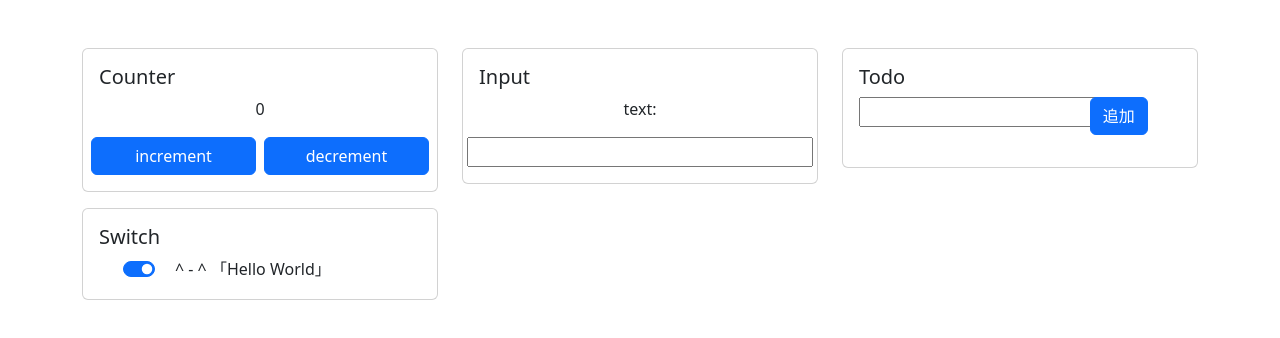
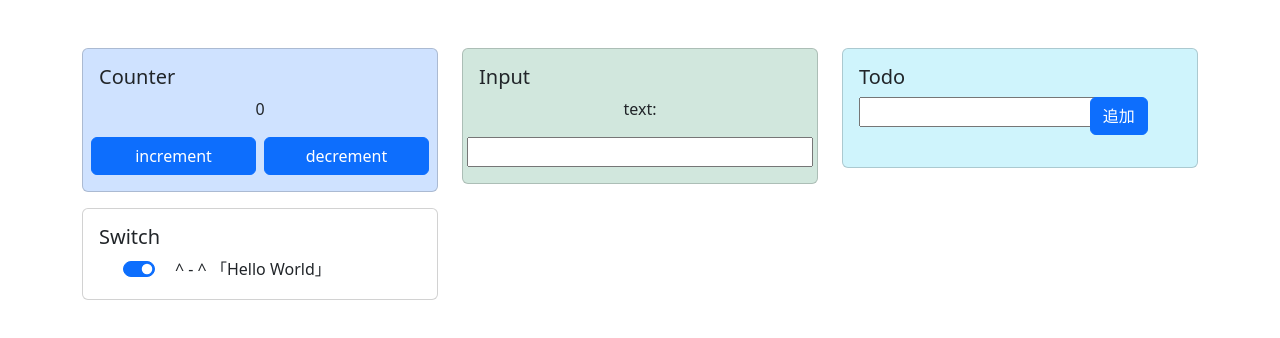
Before and after one commit to sasamario/public-learning-repository, a Vue app in the folder Vue.js/tutorial2/vue-tutorial/: page / in a window 1280 px wide. Shown: the top 338 px of the page. Built offline with nearby package versions, Linux system fonts and the light colour scheme.

Commit message:
Update: フォールスルー属性の例を追加

```diff
--- a/Vue.js/tutorial2/vue-tutorial/src/App.vue
+++ b/Vue.js/tutorial2/vue-tutorial/src/App.vue
@@ -21,17 +21,18 @@ export default {
   <div class="container my-5">
     <div class="row my-3">
       <div class="col">
-        <Card title="Counter">
+        <!-- フォールスルー属性として、classをCardコンポーネント要素の属性に追加される -->
+        <Card title="Counter" class="bg-primary-subtle">
           <Counter />
         </Card>
       </div>
       <div class="col">
-        <Card title="Input">
+        <Card title="Input" class="bg-success-subtle">
           <Input />
         </Card>
       </div>
       <div class="col">
-        <Card title="Todo">
+        <Card title="Todo" class="bg-info-subtle">
           <Todo />
         </Card>
       </div>
```
